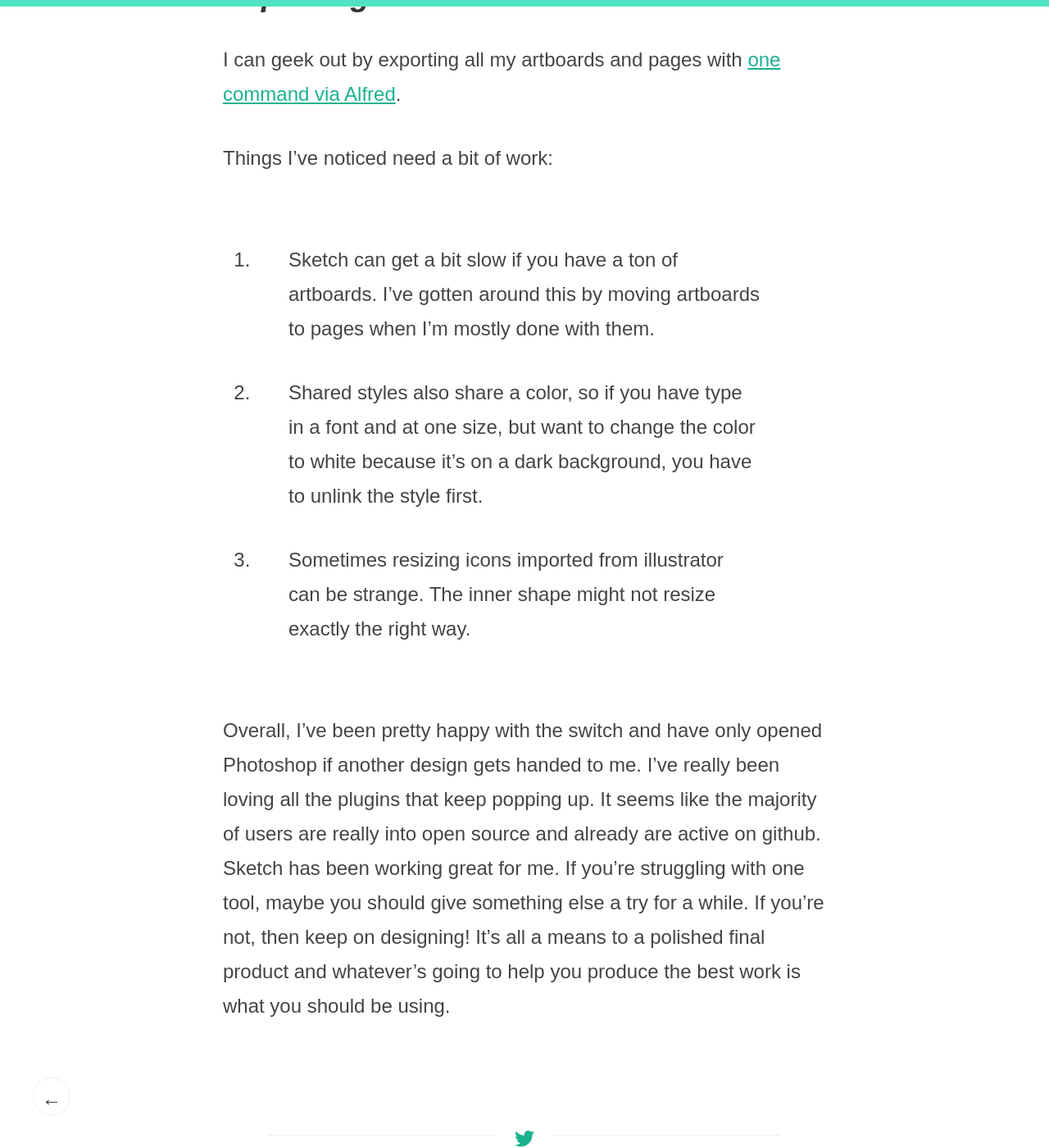
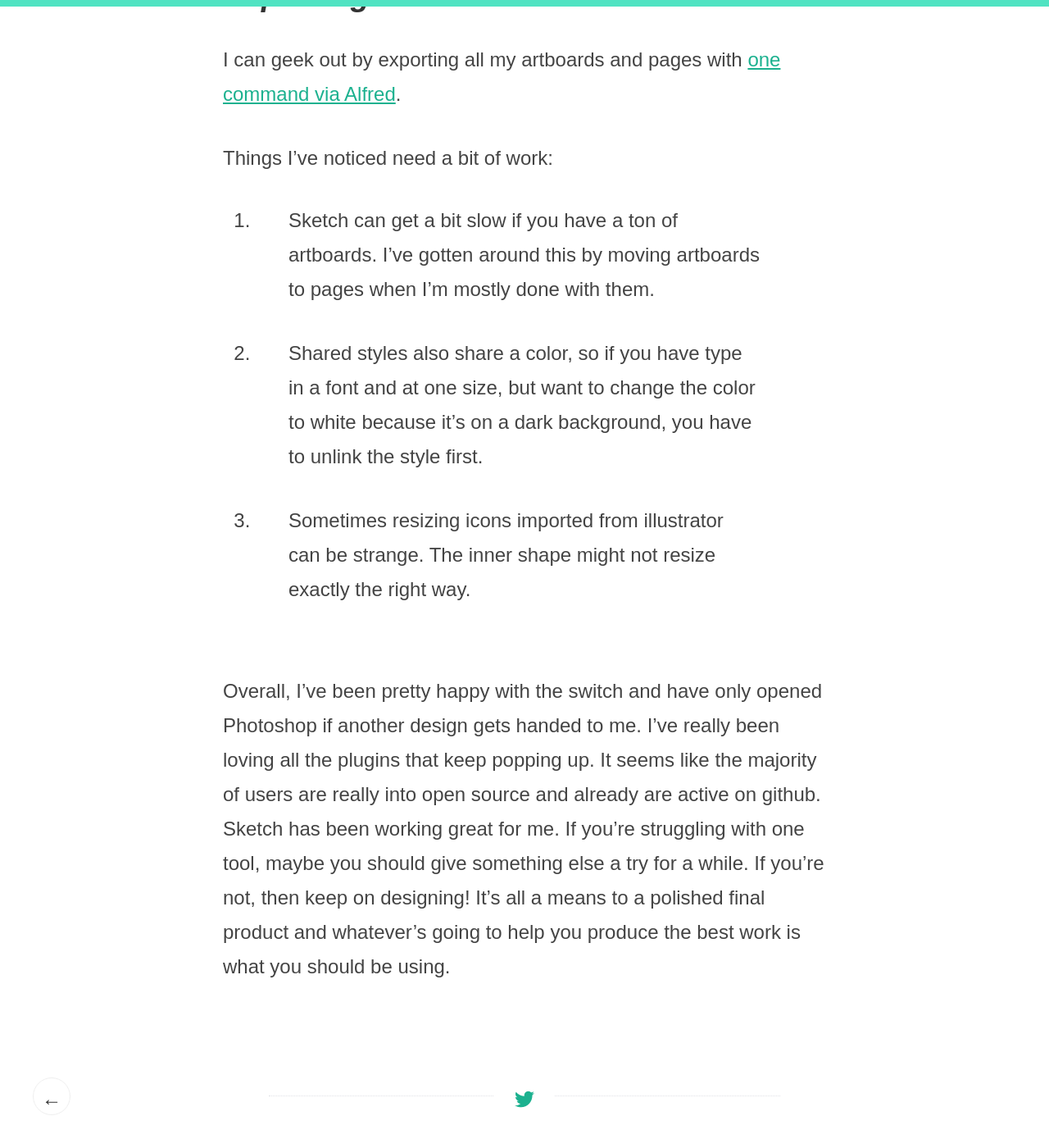
Before and after one commit to kfrank/kfrank.github.io, a Jekyll site: the page built from _posts/2014-05-15-why-i-switched-to-sketch.md, in a window 1280 px wide and 1400 px high, scrolled down 3202 px. Shown: the whole window at 82% size. Built offline with Jekyll 4.4.1, drawn with Linux system fonts in a browser that asks for light colours; nearby versions of some CDN libraries; Markdown is read by kramdown in place of the engine named in the settings.

Commit message:
Changed spacing on p + list

```diff
--- a/_layouts/post.html
+++ b/_layouts/post.html
@@ -18,13 +18,13 @@
   <article class="single-content">
     <div class="feat">
       <h5 class="page-date">
-        <time datetime="{{ page.date | date_to_xmlschema }}" itemprop="datePublished">
+        <time datetime="{{ page.date | date_to_xmlschema }}">
           {{ page.date | date_to_long_string }}
         </time>
       </h5>
     </div>
-    <h1 class="page-title" itemprop="name headline">{{ page.title }}</h1>
-    <div itemprop="articleBody">
+    <h1 class="page-title">{{ page.title }}</h1>
+    <div>
       {{ content }}
     </div>
     <div id="share" class="feat">
--- a/css/main.css
+++ b/css/main.css
@@ -100,6 +100,10 @@
 
 a:hover {
   color: #444;
+}
+
+p + ol, p + ul {
+  margin-top: -2em;
 }
 
 /* header */
--- a/css/main.scss
+++ b/css/main.scss
@@ -79,6 +79,10 @@
 ol li { list-style-type: decimal; }
 a         { color: darken($contrast,20%); }
 a:hover   { color: #444; }
+
+p + ol, p + ul {
+  margin-top: -2em;
+}
 
 /* header */
 
```
